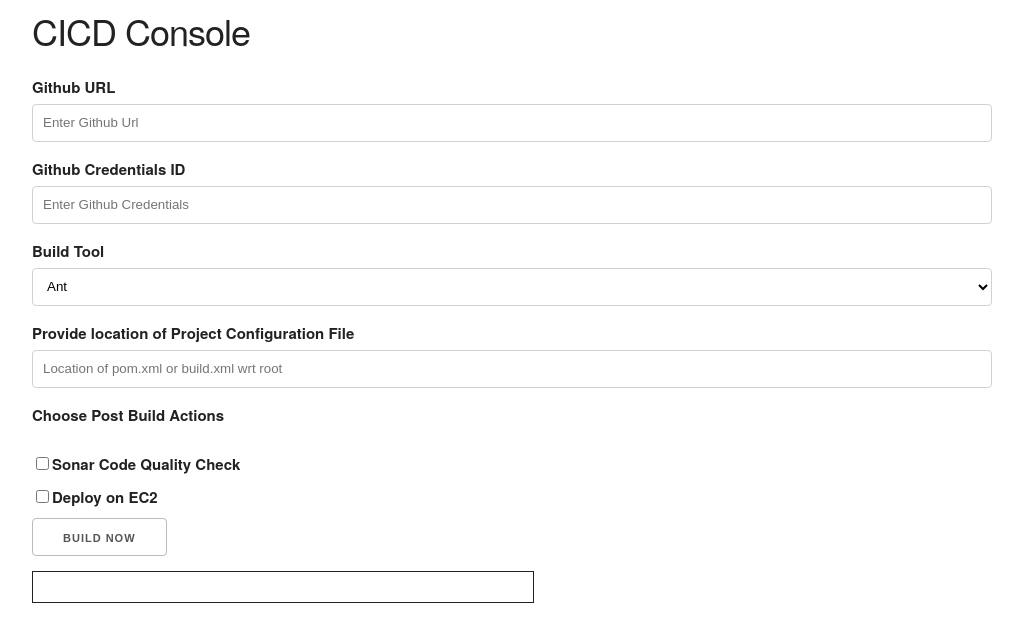
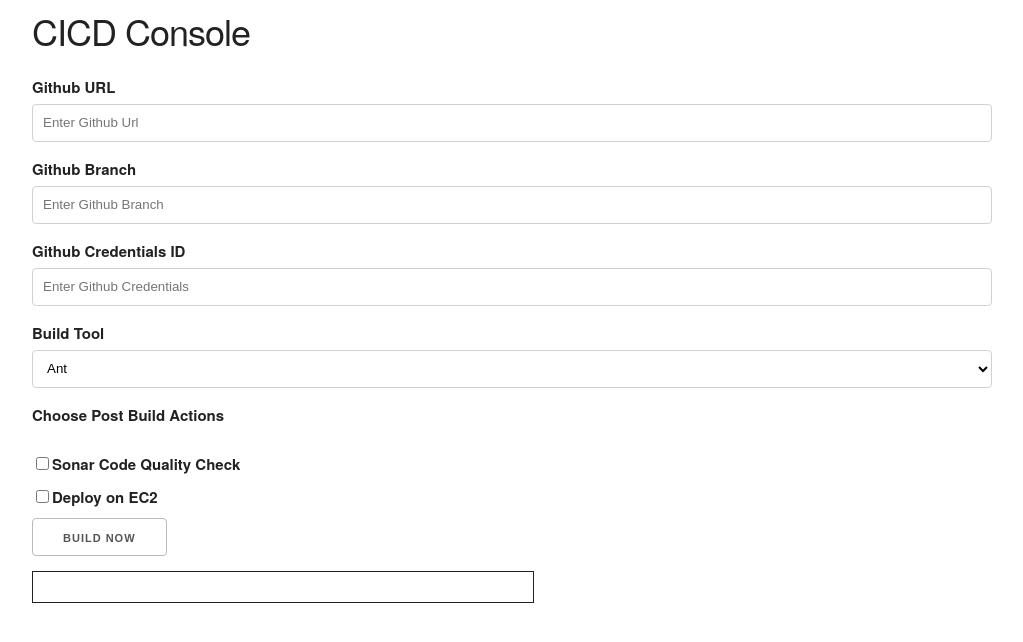
Before and after one commit to acenawaz01/CICD-Solution, a Flask app: page / in a window 1280 px wide. Shown: the top 642 px of the page, without its empty margins (128-1151 px from the left). Run offline with Flask 2, Linux system fonts and the light colour scheme.

Commit message:
Update app.html

```diff
--- a/templates/app.html
+++ b/templates/app.html
@@ -31,17 +31,17 @@
         <label for="github_url">Github URL</label>
         <input type="text" placeholder="Enter Github Url" class="u-full-width" name="github_url"/>
 
+        <label for="github_branch">Github Branch</label>
+        <input type="text" placeholder="Enter Github Branch" class="u-full-width" name="github_branch"/>
+
         <label for="github_credentials">Github Credentials ID</label>
         <input type="text" placeholder="Enter Github Credentials" class="u-full-width" name="github_credentials"/>
 
         <label for="build_tool">Build Tool</label>
         <select class="u-full-width" name="build_tool">
-          <option value="ant">Ant</option>
-          <option value="maven">Maven</option>
+          <option value="Ant">Ant</option>
+          <option value="Maven">Maven</option>
         </select>
-
-		<label for="meta_data_file">Provide location of Project Configuration File</label>
-        <input type="text" placeholder="Location of pom.xml or build.xml wrt root" class="u-full-width" name="meta_data_file"/>
 
         <p><b>Choose Post Build Actions</p></b>
 		<input type="checkbox" id="sonar_scan" name="sonar_scan" value="sonar_scan"><b>Sonar Code Quality Check</b><br>
```
